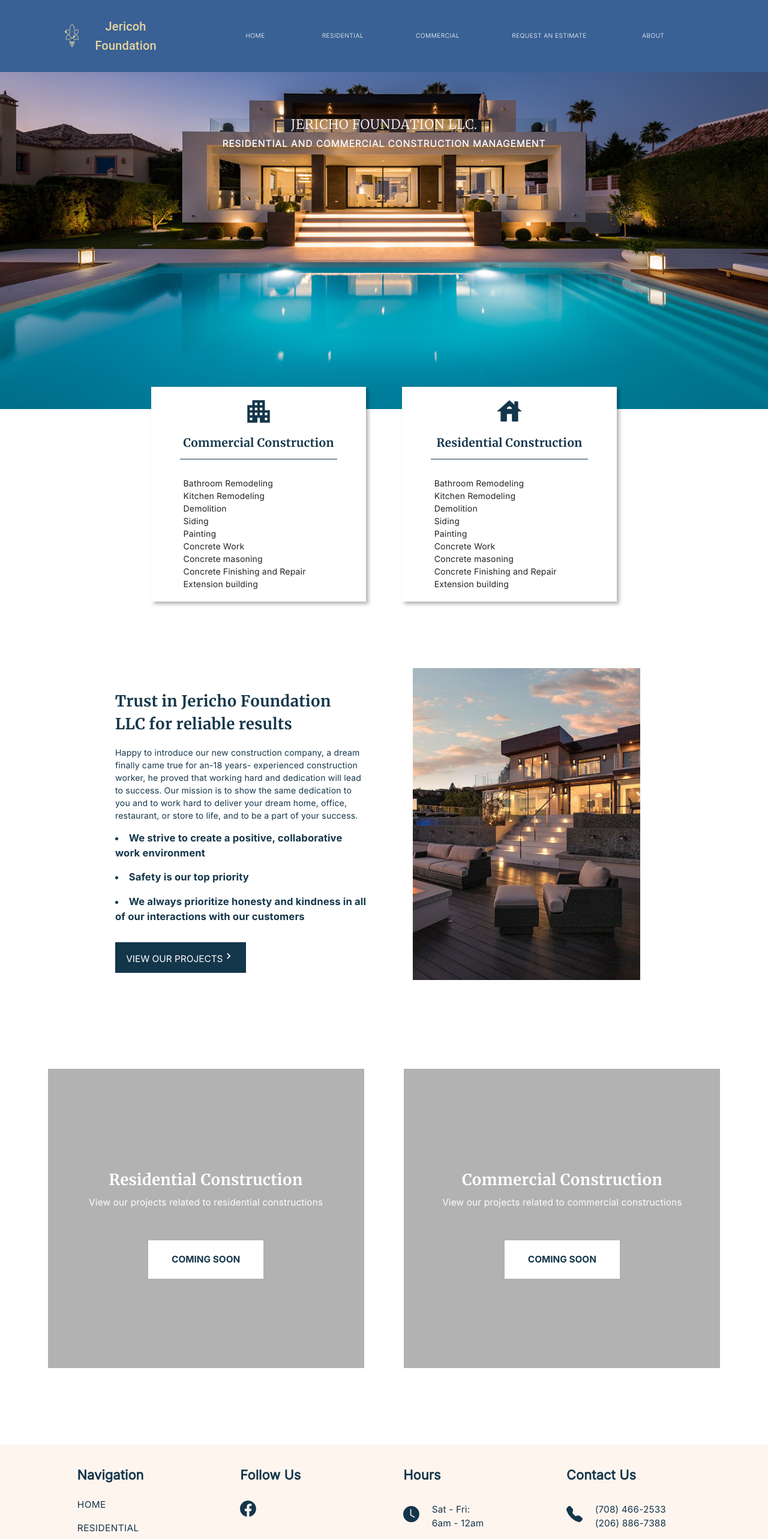
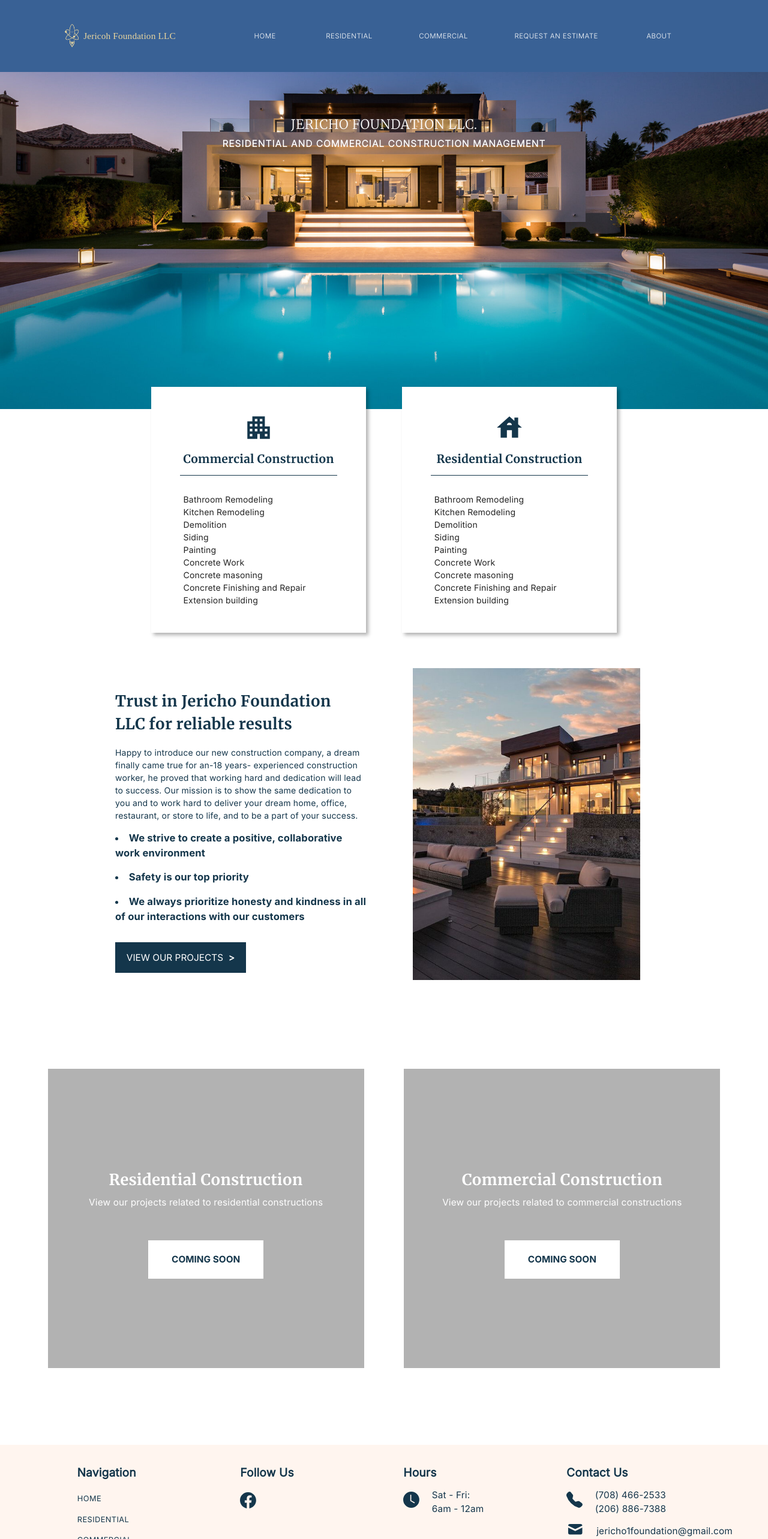
Before and after one commit to DavyHyun/construction-client, a React (Create React App) app: page /HOME in a window 1280 px wide. Shown: the top 2566 px of the page at 60% size. Built offline with nearby package versions, Linux system fonts and the light colour scheme.

Commit message:
final except button hover

```diff
--- a/public/index.html
+++ b/public/index.html
@@ -24,7 +24,7 @@
       work correctly both with client-side routing and a non-root public URL.
       Learn how to configure a non-root public URL by running `npm run build`.
     -->
-    <title>Jericoh LLC</title>
+    <title>Jericoh Foundation LLC</title>
   </head>
   <body>
     <noscript>You need to enable JavaScript to run this app.</noscript>
--- a/src/Components/BottomInfo/index.js
+++ b/src/Components/BottomInfo/index.js
@@ -21,7 +21,7 @@ function index() {
                     <h1>Navigation</h1>
                     {navItems.map((item) => (
                         <Button key={item} sx={{ color: '#fff' }}>
-                            <Link to={`/${item}`} style={{ textDecoration: 'none', color: '#14364B', fontSize: '1.2vw', fontFamily: 'Inter-Regular', textAlign: 'left', width: '100%', marginLeft: '-8%' }}>
+                            <Link to={`/${item}`} style={{ textDecoration: 'none', color: '#14364B', fontSize: '1vw', fontFamily: 'Inter-Regular', textAlign: 'left', width: '100%', marginLeft: '-8%' }}>
                                 {item}
                             </Link>
                         </Button>
@@ -57,7 +57,7 @@ function index() {
                     </div>
                     <div className={styles.iconRow}>
                         <div>
-                            <HiMail size={'2.1vw'} color='#14364B' />
+                            <HiMail size={'2.3vw'} color='#14364B' />
                         </div>
                         <p>jericho1foundation@gmail.com</p>
                     </div>
--- a/src/Components/BottomInfo/index.module.scss
+++ b/src/Components/BottomInfo/index.module.scss
@@ -26,7 +26,7 @@
     width: 18%;
     >h1 {
         font-family: Inter-Regular;
-        font-size: 1.7vw;
+        font-size: 1.5vw;
         color: #14364B;
         text-align: left;
     }
@@ -36,13 +36,14 @@
     display: flex;
     justify-content: flex-start;
     align-items: center;
-    margin-top: 6%;
+    margin-top: 2.5%;
 }
 
 .iconRow {
     display: flex;
     flex-direction: row;
     align-items: center;
+    margin-top: -8%;
 
     > p {
         font-family: Inter-Regular;
--- a/src/Components/Card/index.js
+++ b/src/Components/Card/index.js
@@ -7,9 +7,8 @@ function index(props) {
     const {icon, title, text, bulletPoints} = props;
   return (
     <div className={styles.wrapper}>
-        <div className={styles.spacer}></div>
+        {/* <div className={styles.spacer}></div> */}
         {icon}
-
         <h1>{title}</h1>
         <div className={styles.line}></div>
         <p>{text}</p>
--- a/src/Components/Card/index.module.scss
+++ b/src/Components/Card/index.module.scss
@@ -1,13 +1,14 @@
 .wrapper {
     display: flex;
     flex-direction: column;
-    height: 28vw;
+    height: 32vw;
     width: 28vw;
     background-color: white;
     box-shadow: 4px 4px 6px rgba(0, 0, 0, 0.3);
     align-items: center;
-    padding-bottom: 2vh;
-    padding-top: 2vh;
+    padding-bottom: 2vw;
+    padding-top: 2vw;
+    justify-content: center;
 
     >h1 {
         font-family: Merri-Bold;
--- a/src/Components/NavBar/Nav.js
+++ b/src/Components/NavBar/Nav.js
@@ -19,6 +19,7 @@ import Slide from '@mui/material/Slide';
 import useScrollTrigger from '@mui/material/useScrollTrigger';
 import { Link } from 'react-router-dom'
 import { useLocation } from 'react-router-dom';
+import styles from './Nav.module.scss'
 
 
 const drawerWidth = 240;
@@ -106,17 +107,18 @@ function DrawerAppBar(props) {
                 <Typography
                   variant="h6"
                   component="div"
-                  sx={{ width: '9vw', color: '#e7d49e' }}
+                  sx={{ width: '12vw', color: '#e7d49e', marginLeft: '-1vw', fontSize: '1.2vw' }}
+                  fontFamily={'higuen'}
                 >
-                  Jericoh Foundation
+                  Jericoh Foundation LLC
                 </Typography>
               </Box>
             </Link>
 
             <Box sx={{ display: { xs: 'none', md: 'flex' }, flexDirection: 'row', width: '95%', justifyContent: 'space-evenly', marginLeft: '5%' }}>
               {navItems.map((item) => (
-                <Button key={item} sx={{ color: '#fff' }}>
-                  <Link to={`/${item}`} style={{ textDecoration: 'none', color: (location.pathname === '/HOME' || location.pathname === '/') ? '#fff' : '#fff', fontSize: '0.8vw', fontFamily: 'Inter-Light' }}>
+                <Button key={item} sx={{ color: '#fff', ':hover' : { color: '#e7d49e'} }}>
+                  <Link to={`/${item}`} style={{ textDecoration: 'none', color: (location.pathname === '/HOME' || location.pathname === '/') ? '#fff' : '#fff', fontSize: '0.9vw', fontFamily: 'Inter-Light' }}>
                     {item}
                   </Link>
                 </Button>
--- a/src/Components/NavBar/Nav.module.scss
+++ b/src/Components/NavBar/Nav.module.scss
@@ -0,0 +1,7 @@
+.buttonHover {
+    color: #fff;
+}
+
+.buttonHover:hover {
+    color: #e7d49e;
+}
--- a/src/Pages/Commercial/index.js
+++ b/src/Pages/Commercial/index.js
@@ -54,8 +54,8 @@ function index() {
       </div>
       <button className={styles.button}>
         <Link to={'/ABOUT'} style={{ textDecoration: 'none', color: 'white', fontSize: '1.2vw', fontFamily: 'Inter-Regular', width: '100%', }}>
-          VIEW OUR PROJECTS
-          <MdNavigateNext size={20} color='#fff' />
+          VIEW OUR PROJECTS &nbsp;<b>{'>'}</b>
+          {/* <MdNavigateNext size={20} color='#fff' /> */}
         </Link>
       </button>
       <Bottom />
--- a/src/Pages/Home/index.js
+++ b/src/Pages/Home/index.js
@@ -61,9 +61,9 @@ function index() {
           <li>Safety is our top priority</li>
           <li>We always prioritize honesty and kindness in all of our interactions with our customers</li>
           <button className={styles.button}>
-            <Link to={'/ABOUT'} style={{ textDecoration: 'none', color: 'white', fontSize: '1.2vw', fontFamily: 'Inter-Regular',  width: '100%', }}>
-              VIEW OUR PROJECTS
-              <MdNavigateNext size={20} color='#fff' />
+            <Link to={'/ABOUT'} style={{ textDecoration: 'none', color: 'white', fontSize: '1.2vw', fontFamily: 'Inter-Regular', width: '100%', }}>
+              VIEW OUR PROJECTS &nbsp;<b>{'>'}</b>
+              {/* <MdNavigateNext size={20} color='#fff' /> */}
             </Link>
           </button>
         </div>
--- a/src/Pages/Residential/index.js
+++ b/src/Pages/Residential/index.js
@@ -54,8 +54,8 @@ function index() {
       </div>
       <button className={styles.button}>
         <Link to={'/ABOUT'} style={{ textDecoration: 'none', color: 'white', fontSize: '1.2vw', fontFamily: 'Inter-Regular', width: '100%', }}>
-          VIEW OUR PROJECTS
-          <MdNavigateNext size={20} color='#fff' />
+          VIEW OUR PROJECTS &nbsp;<b>{'>'}</b>
+          {/* <MdNavigateNext size={20} color='#fff' /> */}
         </Link>
       </button>
       <Bottom />
```
